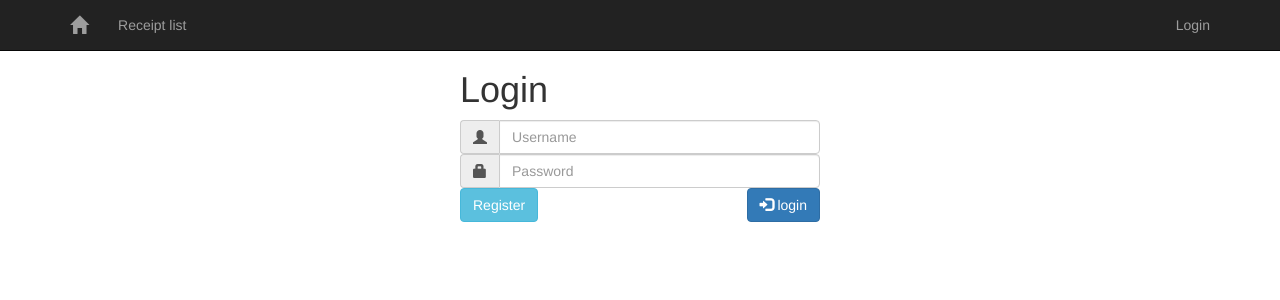
After one commit to paduck210/moneybook, a Flask app: page /login in a window 1280 px wide. The commit adds this page. Shown: the top 300 px of the page. Run offline with Flask 2, Linux system fonts and the light colour scheme; some libraries are stand-ins or nearby versions.

Commit message:
Make login page with Bootstrap

```diff
--- a/app/__init__.py
+++ b/app/__init__.py
@@ -1,9 +1,9 @@
-import os
 from flask import Flask
 from flask_sqlalchemy import SQLAlchemy
 from flask_migrate import Migrate
 from config import Config
 from flask_login import LoginManager
+from flask_wtf.csrf import CSRFProtect
 
 
 app = Flask(__name__)
@@ -13,6 +13,8 @@ migrate = Migrate(app,db)
 app.static_folder = 'static'
 login = LoginManager(app)
 login.login_view = 'login' # @login_required
+csrf = CSRFProtect()
+csrf.init_app(app)
 
 
 from app import routes, models
--- a/app/routes.py
+++ b/app/routes.py
@@ -1,7 +1,61 @@
-from app import app
+from flask import (
+    redirect,
+    render_template,
+    request,
+    flash,
+    url_for
+    )
+from app import app, db
+from app.models import Usage, User, Receipt
 from flask_login import current_user, login_user, logout_user, login_required
+from app.forms import RegistrationForm
 
 @app.route('/')
 @app.route('/index')
 def index():
-    return "Hello, World!"
+    return render_template('index.html')
+
+
+@app.route('/login', methods=['GET'])
+def login():
+    return render_template('login.html')
+
+
+@app.route('/login', methods=['POST'])
+def login_POST():
+    username = request.form.get('username')
+    password = request.form.get('password')
+    user = User.query.filter_by(username=username).first()
+
+    if user is None:
+        flash("There is no username [{}]".format(username))
+        return redirect('/login')
+
+    if not user.check_password(password):
+        flash("Password is incorrect")
+        return redirect('/login')
+
+    login_user(user)
+    return redirect('/todo')
+
+
+@app.route('/logout')
+def logout():
+    logout_user()
+    return redirect('/')
+
+
+@app.route('/register', methods=['GET', 'POST'])
+def register():
+    if current_user.is_authenticated:
+        return redirect(url_for('index'))
+    form = RegistrationForm()
+
+    if form.validate_on_submit():
+        user = User(username= form.username.data)
+        user.set_password(form.password.data)
+        db.session.add(user)
+        db.session.commit()
+        flash('Congrat! you are now a new user of blog')
+        return redirect(url_for('login'))
+    return render_template('register.html', title='Register', form=form)
--- a/app/templates/base.html
+++ b/app/templates/base.html
@@ -19,7 +19,7 @@
         </div>
         <div id="navbar" class="collapse navbar-collapse">
           <ul class="nav navbar-nav">
-            <li><a href="/todo">Todo list</a></li>
+            <li><a href="/todo">Receipt list</a></li>
           </ul>
           <ul class="nav navbar-nav navbar-right">
             {% if current_user.is_authenticated %}
@@ -45,6 +45,7 @@
     <div class="container">
       <div class="row">
         {% block content %}{% endblock %}
+        {% block app_content %}{% endblock %}
       </div>
     </div>
 
--- /dev/null
+++ b/app/templates/login.html
@@ -0,0 +1,24 @@
+{% extends 'base.html' %}
+{% block content %}
+    <div class="col-md-4 col-md-offset-4">
+        <h1>Login</h1>
+        <form class="form-horizontal login-form" method="POST" action="/login">
+            <input type="hidden" name="csrf_token" value="{{ csrf_token() }}" />
+            <div class="input-group">
+                <span class="input-group-addon"><i class="glyphicon glyphicon-user"></i></span>
+                <input type="text" class="form-control" name="username" placeholder="Username">
+            </div>
+
+            <div class="input-group">
+                <span class="input-group-addon"><i class="glyphicon glyphicon-lock"></i></span>
+                <input type="password" class="form-control" name="password" placeholder="Password">
+            </div>
+            <div class="form-group">
+                <div class="col-sm-12 controls">
+                    <button type="submit" class="btn btn-primary pull-right"><i class="glyphicon glyphicon-log-in"></i> login</button>
+                    <a class="btn btn-info" href="{{ url_for('register') }}" role="button">Register</a>
+                </div>
+            </div>
+        </form>
+    </div>
+{% endblock %}
```
Also changed, not shown: app.db.
